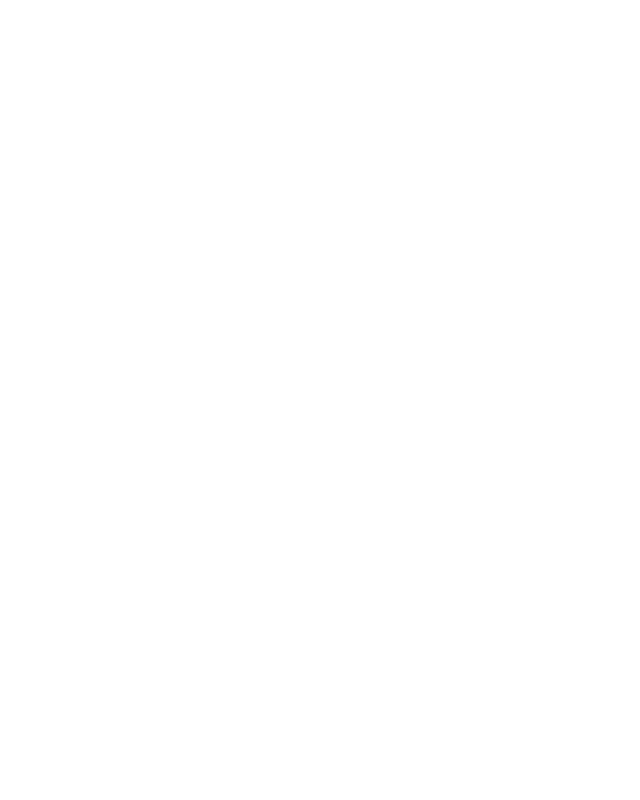
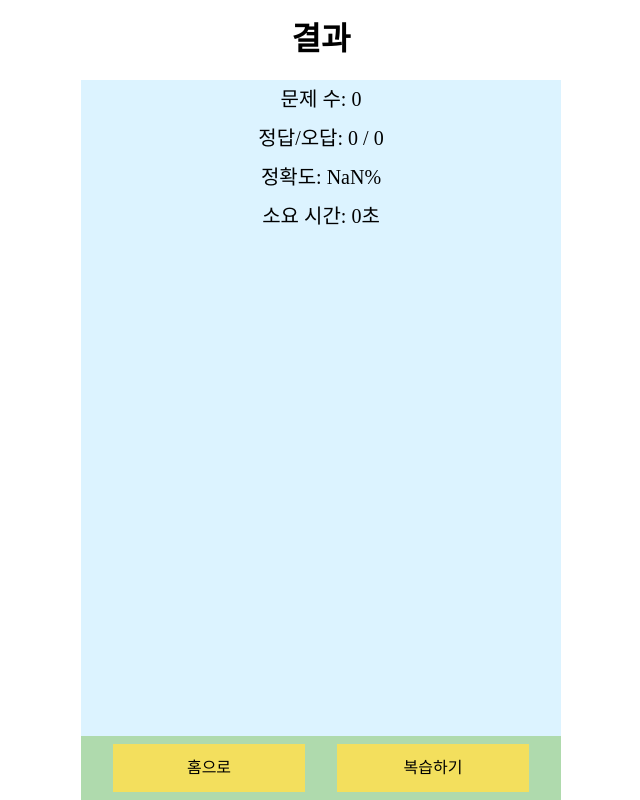
Before and after one commit to hatoba29/ox-quiz-maker, a React (Vite) app: page /result in a window 1280 px wide. Shown: the whole page, without its empty margins (319-959 px from the left). Built offline with nearby package versions, Linux system fonts and the light colour scheme.

Commit message:
feat: Add Result page
- Solve.tsx: measure time

```diff
--- a/src/pages/Result.tsx
+++ b/src/pages/Result.tsx
@@ -1,5 +1,91 @@
+import styled from 'styled-components'
+import { useRecoilValue } from 'recoil'
+import { Link } from 'react-router-dom'
+
+import { resultState, timeState } from '@/store/solve'
+import { totalState } from '@/store/problems'
+import humanizeTime from '@/utils/humanizeTime'
+
 const Result = (): JSX.Element => {
-  return <></>
+  const result = useRecoilValue(resultState)
+  const total = useRecoilValue(totalState)
+  const time = useRecoilValue(timeState)
+  const correct = result.filter((r) => r).length
+  const rate = Math.round((correct / total) * 1000) / 10
+
+  const humanizedTime = humanizeTime(time)
+
+  return (
+    <Wrapper>
+      <Title>결과</Title>
+      <StatWrapper>
+        <Stat>문제 수: {total}</Stat>
+        <Stat>
+          정답/오답: {correct} / {total - correct}
+        </Stat>
+        <Stat>정확도: {rate}%</Stat>
+        <Stat>소요 시간: {humanizedTime}</Stat>
+      </StatWrapper>
+      <BtnWrapper>
+        <Btn to='/'>홈으로</Btn>
+        <Btn to='/review'>복습하기</Btn>
+      </BtnWrapper>
+    </Wrapper>
+  )
 }
 
+const Wrapper = styled.section`
+  height: 100%;
+  display: flex;
+  flex-direction: column;
+`
+
+const Title = styled.h1`
+  text-align: center;
+`
+
+const StatWrapper = styled.ul`
+  margin: 0;
+  padding: 0;
+  background-color: #dcf3ff;
+
+  display: flex;
+  flex-direction: column;
+  align-items: center;
+
+  flex-grow: 1;
+`
+
+const Stat = styled.li`
+  list-style: none;
+
+  margin: 8px 0;
+  font-size: 20px;
+`
+
+const BtnWrapper = styled.section`
+  width: 100%;
+  height: 64px;
+  background-color: #afdaad;
+
+  display: flex;
+  align-items: center;
+  justify-content: space-evenly;
+`
+
+const Btn = styled(Link)`
+  width: 40%;
+  height: 48px;
+  border: none;
+  background-color: #f3df5d;
+
+  cursor: pointer;
+
+  text-decoration: none;
+  color: black;
+
+  display: grid;
+  place-content: center;
+`
+
 export default Result
--- a/src/pages/Solve.tsx
+++ b/src/pages/Solve.tsx
@@ -1,8 +1,10 @@
 import styled from 'styled-components'
-import { useRecoilValue } from 'recoil'
+import { useRecoilState, useRecoilValue } from 'recoil'
+import { useState } from 'react'
 import { Navigate } from 'react-router-dom'
 
 import { problemsState, stepState, totalState } from '@/store/problems'
+import { timeState } from '@/store/solve'
 
 import ViewProblem from '@/components/Solve/ViewProblem'
 import ProblemsTab from '@/components/Solve/ProblemsTab'
@@ -13,12 +15,18 @@
   const problems = useRecoilValue(problemsState)
   const step = useRecoilValue(stepState)
   const total = useRecoilValue(totalState)
+  const [, setTime] = useRecoilState(timeState)
+  const [startTime] = useState(new Date())
 
   if (problems.length === 0) {
     window.alert('선택된 문제가 없습니다.')
     return <Navigate to='/' />
   }
-  if (step >= total) return <Navigate to='/result' />
+  if (step >= total) {
+    const endTime = new Date()
+    setTime(endTime.getTime() - startTime.getTime())
+    return <Navigate to='/result' />
+  }
   return (
     <Wrapper>
       <ProblemsTab />
--- a/src/store/solve.ts
+++ b/src/store/solve.ts
@@ -14,8 +14,8 @@
     return pickedProblems[i]
   }
 })
-
 export const resultState = atom<Array<boolean | null>>({
   default: [],
   key: 'result'
 })
+export const timeState = atom({ default: 0, key: 'time' })
--- /dev/null
+++ b/src/utils/humanizeTime.ts
@@ -0,0 +1,14 @@
+const humanizeTime = (t: number): string => {
+  const M_TO_MS = 60000
+  const S_TO_MS = 1000
+
+  const m = Math.floor(t / M_TO_MS)
+  const s = Math.floor(t / S_TO_MS)
+
+  if (m === 0) {
+    return `${s}초`
+  }
+  return `${m}분 ${s}초`
+}
+
+export default humanizeTime
```
